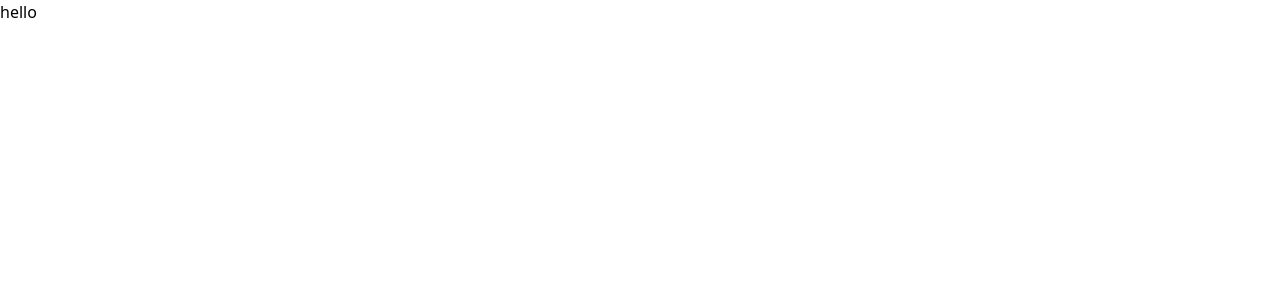
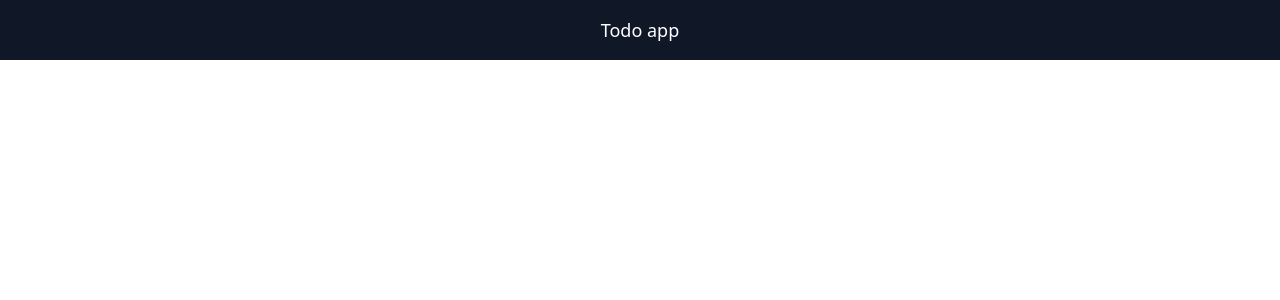
Before and after one commit to loverboykosu/todo_app, a React (Vite) app: page / in a window 1280 px wide. Shown: the top 300 px of the page. Built offline with nearby package versions, Linux system fonts and the light colour scheme.

Commit message:
feat: add Todo frame

```diff
--- a/src/App.jsx
+++ b/src/App.jsx
@@ -1,13 +1,13 @@
 import { useState } from "react";
 import reactLogo from "./assets/react.svg";
 import viteLogo from "/vite.svg";
-
+import Todo from "./components/Todo.jsx";
 function App() {
   const [count, setCount] = useState(0);
 
   return (
     <>
-      <h1>hello</h1>
+      <Todo />
     </>
   );
 }
--- /dev/null
+++ b/src/components/Todo.jsx
@@ -0,0 +1,13 @@
+const Todo = () => {
+  return (
+    <>
+      <div>
+        <h1 className="bg-gray-900 text-white text-center p-4 text-lg ">
+          Todo app
+        </h1>
+      </div>
+    </>
+  );
+};
+
+export default Todo;
```
